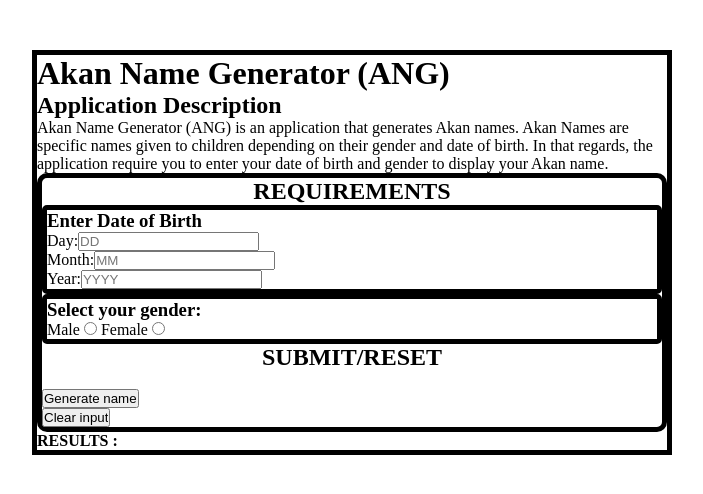
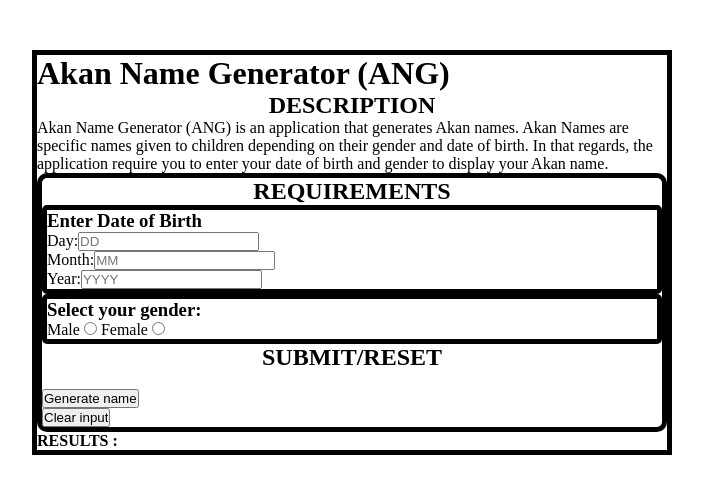
Before and after one commit to RodgersMM/Akan-Name-Checker, a plain HTML site: page index.html in a window 1280 px wide. Shown: the whole page, without its empty margins (168-871 px from the left). Drawn offline with Linux system fonts and the light colour scheme.

Commit message:
Adding description section

```diff
--- a/akan.css
+++ b/akan.css
@@ -51,3 +51,7 @@ body{
 #submit{
     text-align: center;
 }
+
+#descr{
+    text-align: center;
+}
--- a/index.html
+++ b/index.html
@@ -14,12 +14,16 @@
             Akan Name Generator (ANG)
           </h1>
         <div class="description" title="Description" class="sections">
-          <h2>Application Description</h2>
+          <div class="descr">
+            <h2 id="descr">DESCRIPTION</h2>
           <p> Akan Name Generator (ANG) is an application that generates Akan names. Akan Names are specific names given to children
             depending on their gender and date of birth. In that regards, the application require you to enter your
             date of birth and gender to display your Akan name. </p>
 
           </p>
+
+          </div>
+
         </div>
         <div class="sections">
           <div>
```
